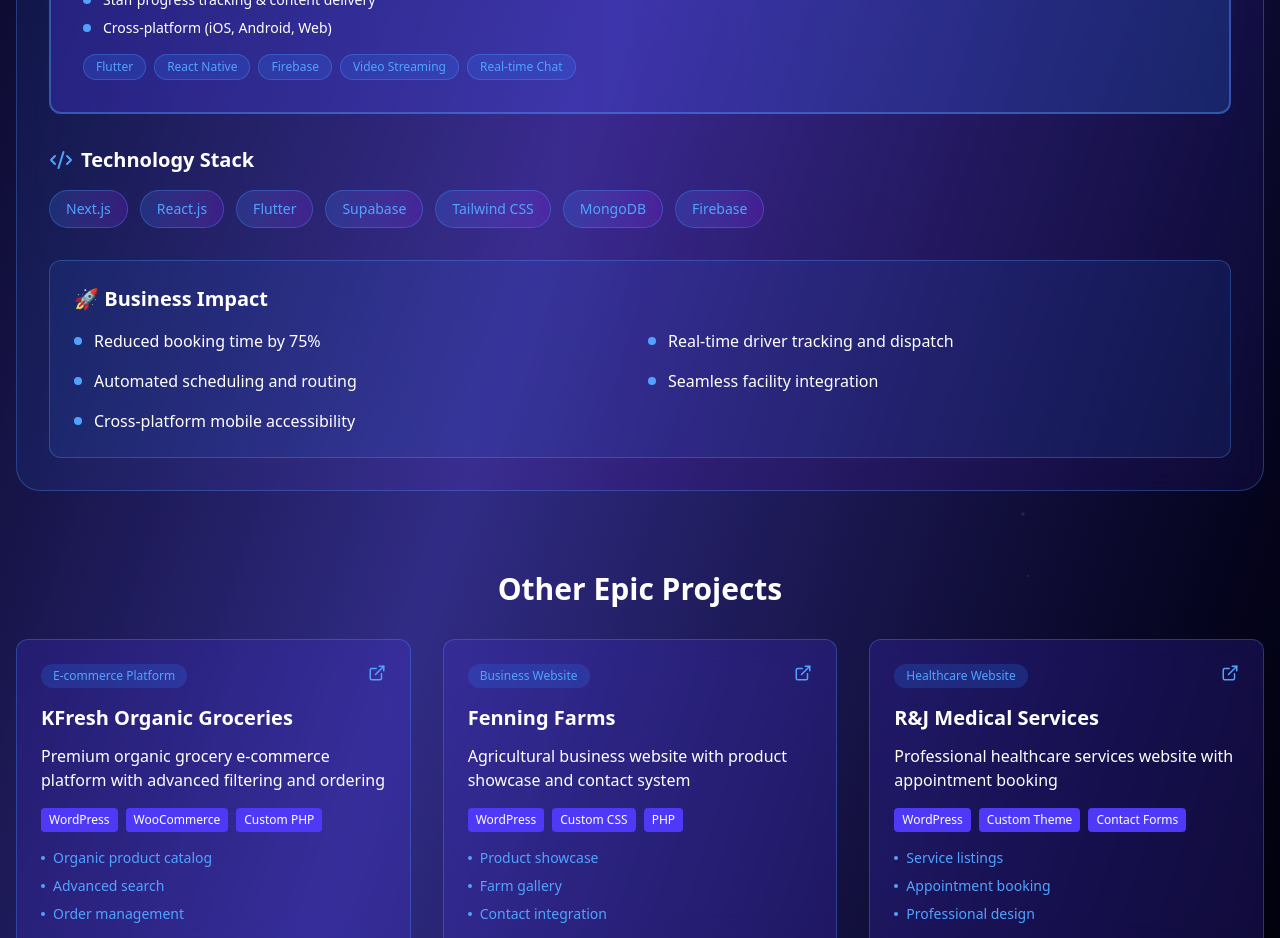
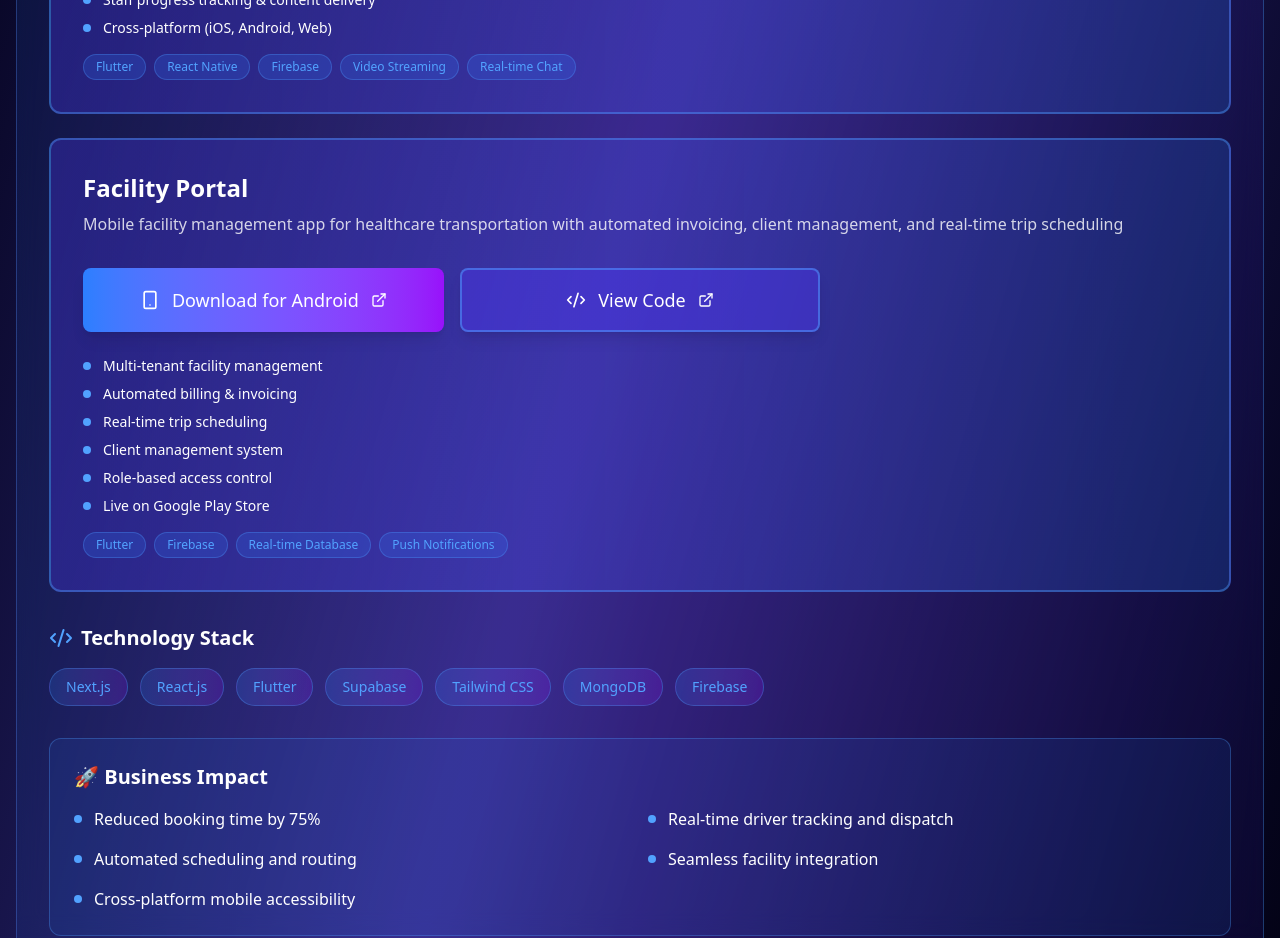
Before and after one commit to jasskhinda/jasskhinda.com, a Next.js app: page / in a window 1280 px wide. Shown: the part 5500-6438 px from the top of the page. Built offline with nearby package versions, Linux system fonts and the light colour scheme.

Commit message:
Update ProjectShowcase.tsx

```diff
--- a/src/components/ProjectShowcase.tsx
+++ b/src/components/ProjectShowcase.tsx
@@ -88,6 +88,27 @@ const mobileApps = [
       'Night shift monitoring with automated alerts',
       'Staff progress tracking & content delivery',
       'Cross-platform (iOS, Android, Web)'
+    ]
+  },
+  {
+    name: 'Facility Portal',
+    description: 'Mobile facility management app for healthcare transportation with automated invoicing, client management, and real-time trip scheduling',
+    tech: ['Flutter', 'Firebase', 'Real-time Database', 'Push Notifications'],
+    platforms: [
+      {
+        name: 'Android',
+        url: 'https://play.google.com/store/apps/details?id=com.compassionatecare.facilityappportal',
+        icon: 'Android'
+      }
+    ],
+    github: 'https://github.com/jasskhinda/facility_app',
+    features: [
+      'Multi-tenant facility management',
+      'Automated billing & invoicing',
+      'Real-time trip scheduling',
+      'Client management system',
+      'Role-based access control',
+      'Live on Google Play Store'
     ]
   }
 ]
```
